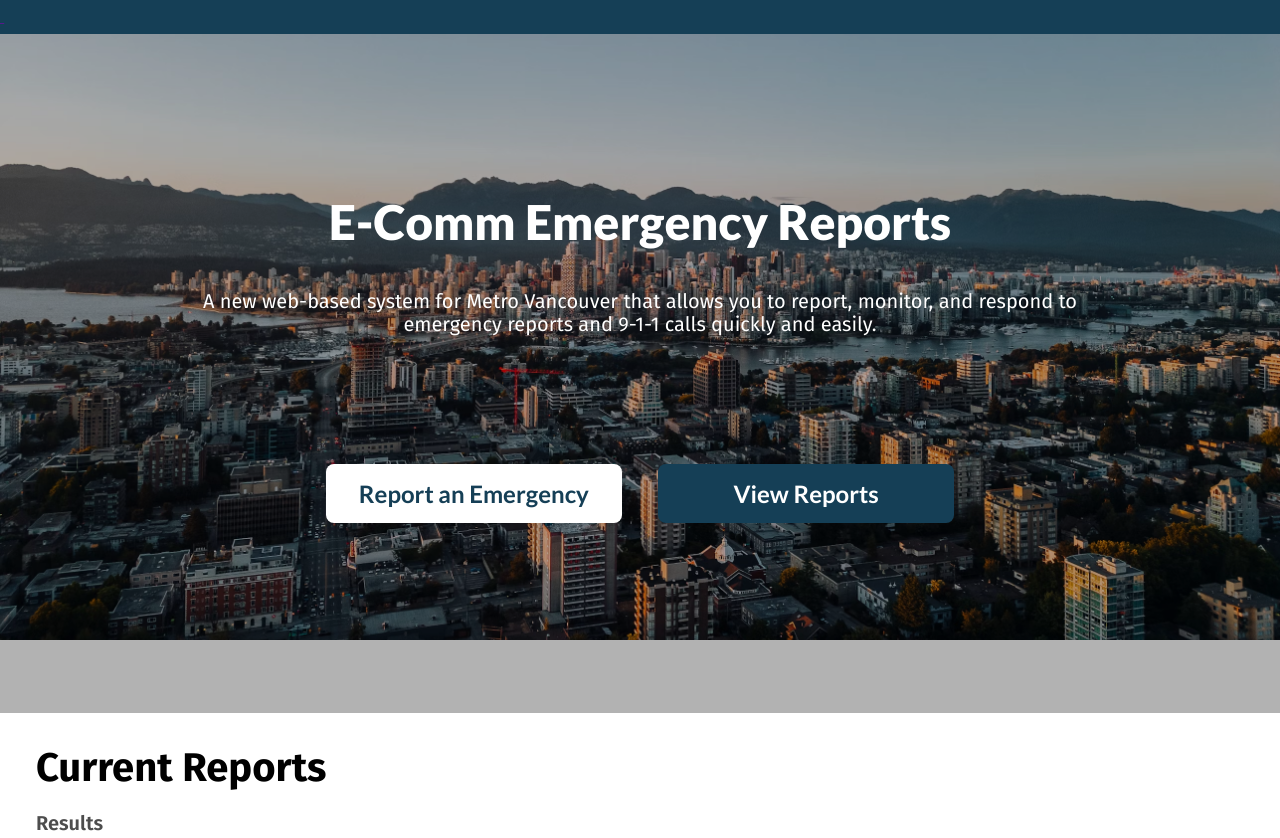
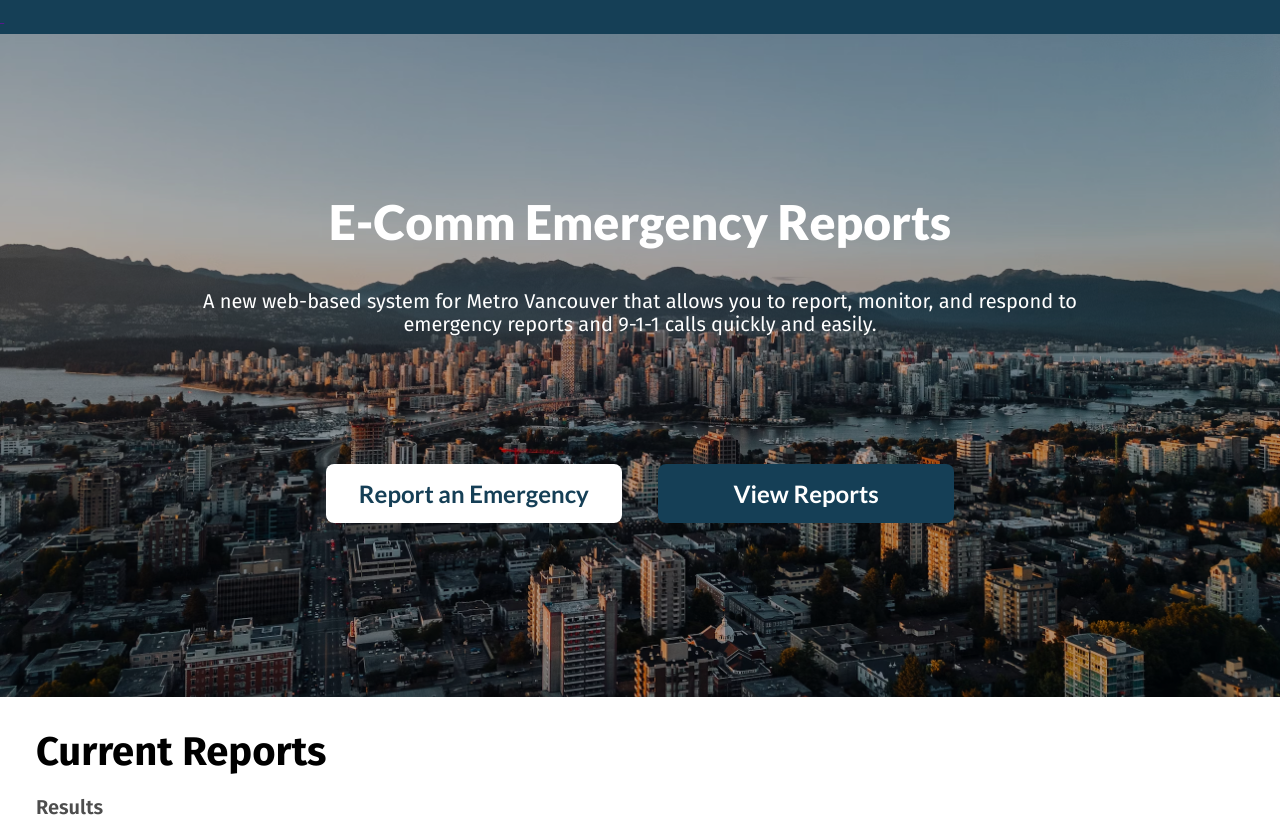
Before and after one commit to biancadimaano/ecomm-website, a plain HTML site: page public_html/index.html in a window 1280 px wide. Shown: the top 838 px of the page. Drawn offline with Linux system fonts and the light colour scheme.

Commit message:
Changed width and height of header image again to work on smaller screens

```diff
--- a/public_html/css/grid.css
+++ b/public_html/css/grid.css
@@ -7,6 +7,12 @@
 
 header .button-header{
     gap:1rem;
+}
+
+@media (width <= 25.625rem){
+    #header-city-img{
+        top:0rem;
+    }
 }
 
 @media (width <= 31.25rem){
--- a/public_html/css/main.css
+++ b/public_html/css/main.css
@@ -23,7 +23,7 @@
     ===================================================== */
 header{
     background:rgba(0,0,0,0.3);
-    padding-bottom:8rem;
+    padding-bottom:7rem;
 }
 
 #nav-bar{
@@ -33,11 +33,12 @@
 
 #header-city-img{
     position:absolute;
-    top:-10rem;
+    top:-5rem;
+    left:0;
     margin:0;
     padding:0;
     z-index:-1;
-    max-width:100%;
+    width:100%;
     height:100%;
     object-fit:cover;
 }
```
